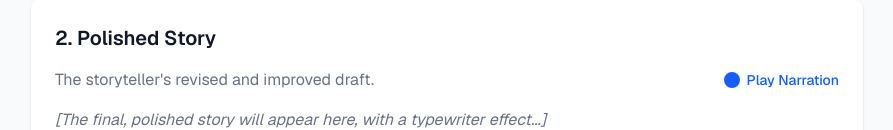
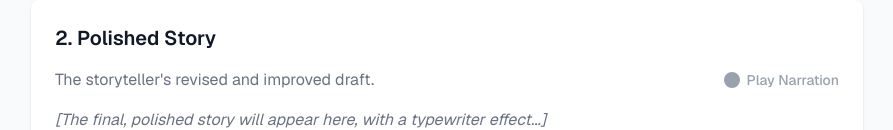
Before and after one commit to s9b/self-correcting-narrative, a Next.js app: page / in a window 1280 px wide. Shown: the part 677-807 px from the top of the page, without its empty margins (193-1086 px from the left). Built offline with nearby package versions, Linux system fonts and the light colour scheme.

Commit message:
feat(mvp): complete MVP features

```diff
--- /dev/null
+++ b/src/app/api/image/route.ts
@@ -0,0 +1,15 @@
+
+import { NextResponse } from 'next/server';
+
+export async function POST(request: Request) {
+  const { revisedStory } = await request.json();
+
+  if (!revisedStory) {
+    return NextResponse.json({ error: 'Revised story is required' }, { status: 400 });
+  }
+
+  // TODO: Call Gemini API to generate an image
+  const imageUrl = `https://picsum.photos/seed/${encodeURIComponent(revisedStory.slice(0,20))}/1024/768`;
+
+  return NextResponse.json({ imageUrl });
+}
--- /dev/null
+++ b/src/app/api/tts/route.ts
@@ -0,0 +1,15 @@
+
+import { NextResponse } from 'next/server';
+
+export async function POST(request: Request) {
+  const { revisedStory } = await request.json();
+
+  if (!revisedStory) {
+    return NextResponse.json({ error: 'Revised story is required' }, { status: 400 });
+  }
+
+  // TODO: Call Gemini API to generate TTS
+  const audioUrl = `https://upload.wikimedia.org/wikipedia/commons/d/d8/Random_noise_example.ogg`;
+
+  return NextResponse.json({ audioUrl });
+}
--- a/src/app/page.tsx
+++ b/src/app/page.tsx
@@ -1,6 +1,6 @@
 'use client';
 
-import { useState } from 'react';
+import { useState, useRef } from 'react';
 import Typewriter from 'typewriter-effect';
 
 export default function Home() {
@@ -9,7 +9,11 @@ export default function Home() {
   const [characterCritique, setCharacterCritique] = useState('');
   const [worldCritique, setWorldCritique] = useState('');
   const [revisedStory, setRevisedStory] = useState('');
+  const [imageUrl, setImageUrl] = useState('');
   const [loading, setLoading] = useState(false);
+  const [isNarrationLoading, setIsNarrationLoading] = useState(false);
+  const [audioUrl, setAudioUrl] = useState('');
+  const audioRef = useRef<HTMLAudioElement>(null);
 
   const handleCreateStory = async () => {
     if (!idea) return;
@@ -18,6 +22,8 @@ export default function Home() {
     setCharacterCritique('');
     setWorldCritique('');
     setRevisedStory('');
+    setImageUrl('');
+    setAudioUrl('');
 
     try {
       // 1. Generate draft
@@ -68,11 +74,47 @@ export default function Home() {
       const reviserData = await reviserResponse.json();
       setRevisedStory(reviserData.revisedStory);
 
+      // 4. Get image
+      const imageResponse = await fetch('/api/image', {
+        method: 'POST',
+        headers: { 'Content-Type': 'application/json' },
+        body: JSON.stringify({ revisedStory: reviserData.revisedStory }),
+      });
+
+      if (!imageResponse.ok) throw new Error('Failed to generate image');
+      const imageData = await imageResponse.json();
+      setImageUrl(imageData.imageUrl);
+
     } catch (error) {
       console.error(error);
       // You might want to show an error message to the user
     } finally {
       setLoading(false);
+    }
+  };
+
+  const handlePlayNarration = async () => {
+    if (!revisedStory) return;
+    setIsNarrationLoading(true);
+
+    try {
+      const response = await fetch('/api/tts', {
+        method: 'POST',
+        headers: { 'Content-Type': 'application/json' },
+        body: JSON.stringify({ revisedStory }),
+      });
+
+      if (!response.ok) throw new Error('Failed to generate narration');
+      const data = await response.json();
+      setAudioUrl(data.audioUrl);
+      if (audioRef.current) {
+        audioRef.current.src = data.audioUrl;
+        audioRef.current.play();
+      }
+    } catch (error) {
+      console.error(error);
+    } finally {
+      setIsNarrationLoading(false);
     }
   };
 
@@ -187,9 +229,17 @@ export default function Home() {
               <h2 className="text-xl font-semibold mb-4">2. Polished Story</h2>
               <div className="flex items-center justify-between mb-4">
                 <p className="text-gray-500">The storyteller's revised and improved draft.</p>
-                <button className="flex items-center text-sm font-medium text-blue-600 hover:text-blue-800">
-                  <svg className="w-5 h-5 mr-1" fill="currentColor" viewBox="0 0 20 20"><path d="M10 18a8 8 0 100-16 8 8 0 000 16zM9.555 7.168A1 1 0 008 8v4a1 1 0 001.555.832l3-2a1 1 0 000-1.664l-3-2z"></path></svg>
-                  Play Narration
+                <button
+                  className="flex items-center text-sm font-medium text-blue-600 hover:text-blue-800 disabled:text-gray-400"
+                  onClick={handlePlayNarration}
+                  disabled={!revisedStory || isNarrationLoading}
+                >
+                  {isNarrationLoading ? (
+                    <>Loading Audio...</>
+                  ) : (
+                    <><svg className="w-5 h-5 mr-1" fill="currentColor" viewBox="0 0 20 20"><path d="M10 18a8 8 0 100-16 8 8 0 000 16zM9.555 7.168A1 1 0 008 8v4a1 1 0 001.555.832l3-2a1 1 0 000-1.664l-3-2z"></path></svg>
+                    Play Narration</>
+                  )}
                 </button>
               </div>
               <div className="text-gray-800 h-48 overflow-y-auto prose prose-lg">
@@ -208,10 +258,15 @@ export default function Home() {
                 }
               </div>
               <div className="mt-4 h-56 bg-gray-200 rounded-md flex items-center justify-center">
-                <p className="text-gray-500 italic">[AI-generated illustration will appear here]</p>
+                {imageUrl ? (
+                  <img src={imageUrl} alt="AI-generated illustration" className="w-full h-full object-cover rounded-md" />
+                ) : (
+                  <p className="text-gray-500 italic">[AI-generated illustration will appear here]</p>
+                )}
               </div>
             </div>
         </div>
+        <audio ref={audioRef} />
       </main>
     </div>
   );
```
